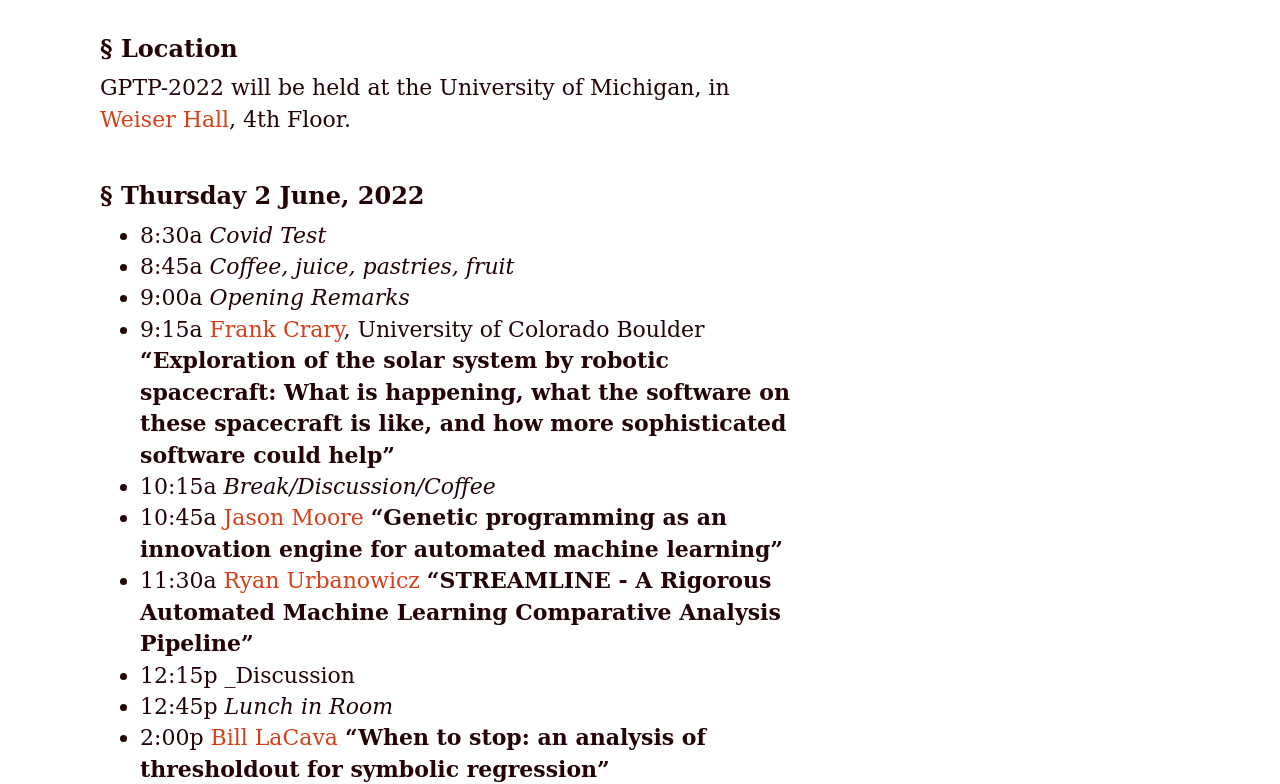
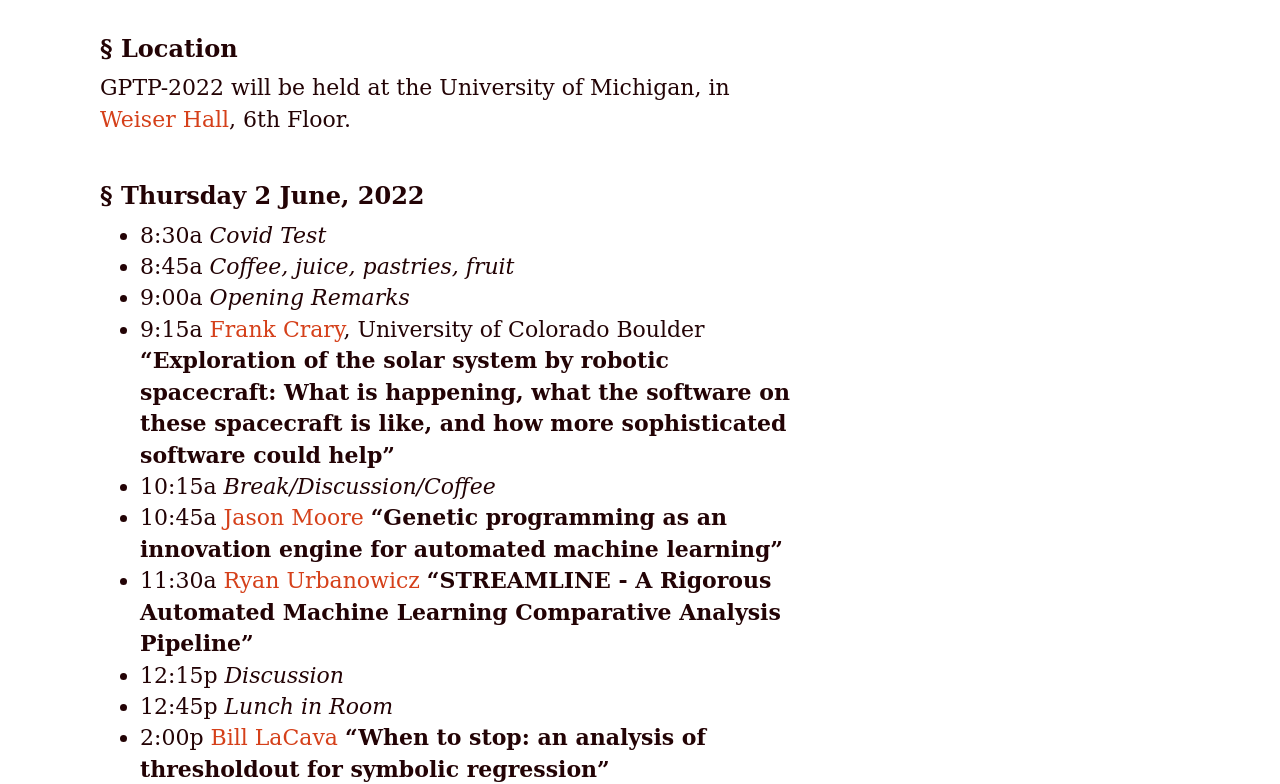
Before and after one commit to GPTP-workshop/gptp-workshop.github.io, a Jekyll site: the page built from schedule.md, in a window 1280 px wide and 1400 px high. Shown: the part 224-1008 px from the top of the window. Built offline with Jekyll 4.4.1, drawn with Linux system fonts in a browser that asks for light colours; our own code applies the rules of GitHub Pages for plain Markdown files; some of the changed text lies outside the part shown.

Commit message:
Update schedule.md

```diff
--- a/schedule.md
+++ b/schedule.md
@@ -6,7 +6,7 @@ dates: "June 2-4, 2022"
 ---
 
 ### Location
-GPTP-2022 will be held at the University of Michigan, in [Weiser Hall](https://sites.lsa.umich.edu/weiserhall/), 4th Floor.
+GPTP-2022 will be held at the University of Michigan, in [Weiser Hall](https://sites.lsa.umich.edu/weiserhall/), 6th Floor.
 
 ### Thursday 2 June, 2022
 
@@ -20,7 +20,7 @@ GPTP-2022 will be held at the University of Michigan, in [Weiser Hall](https://s
 **"Genetic programming as an innovation engine for automated machine learning"**
 - 11:30a [Ryan Urbanowicz](https://www.med.upenn.edu/urbslab/)
 **"STREAMLINE - A Rigorous Automated Machine Learning Comparative Analysis Pipeline"**
-- 12:15p _Discussion
+- 12:15p _Discussion_
 - 12:45p _Lunch in Room_
 - 2:00p [Bill LaCava](http://williamlacava.com/)
 **"When to stop: an analysis of thresholdout for symbolic regression"**
@@ -44,7 +44,7 @@ GPTP-2022 will be held at the University of Michigan, in [Weiser Hall](https://s
 **"Genetic programming for interpretable and explainable machine learning"**
 - 11:30a [Mark Kotanchek](https://evolved-analytics.com/about-us/)
 **"Biological Strategies: ParetoGP vs. Wide & Ill-Conditioned Data from Nonlinear Systems"**
-- 12:15p _Discussion
+- 12:15p _Discussion_
 - 12:45p _Lunch in Room_
 - 2:00p [Alden Wright](https://hs.umt.edu/hs/people/faculty/faculty-details.php?id=545)
 **"Evolving complexity is hard"**
```
